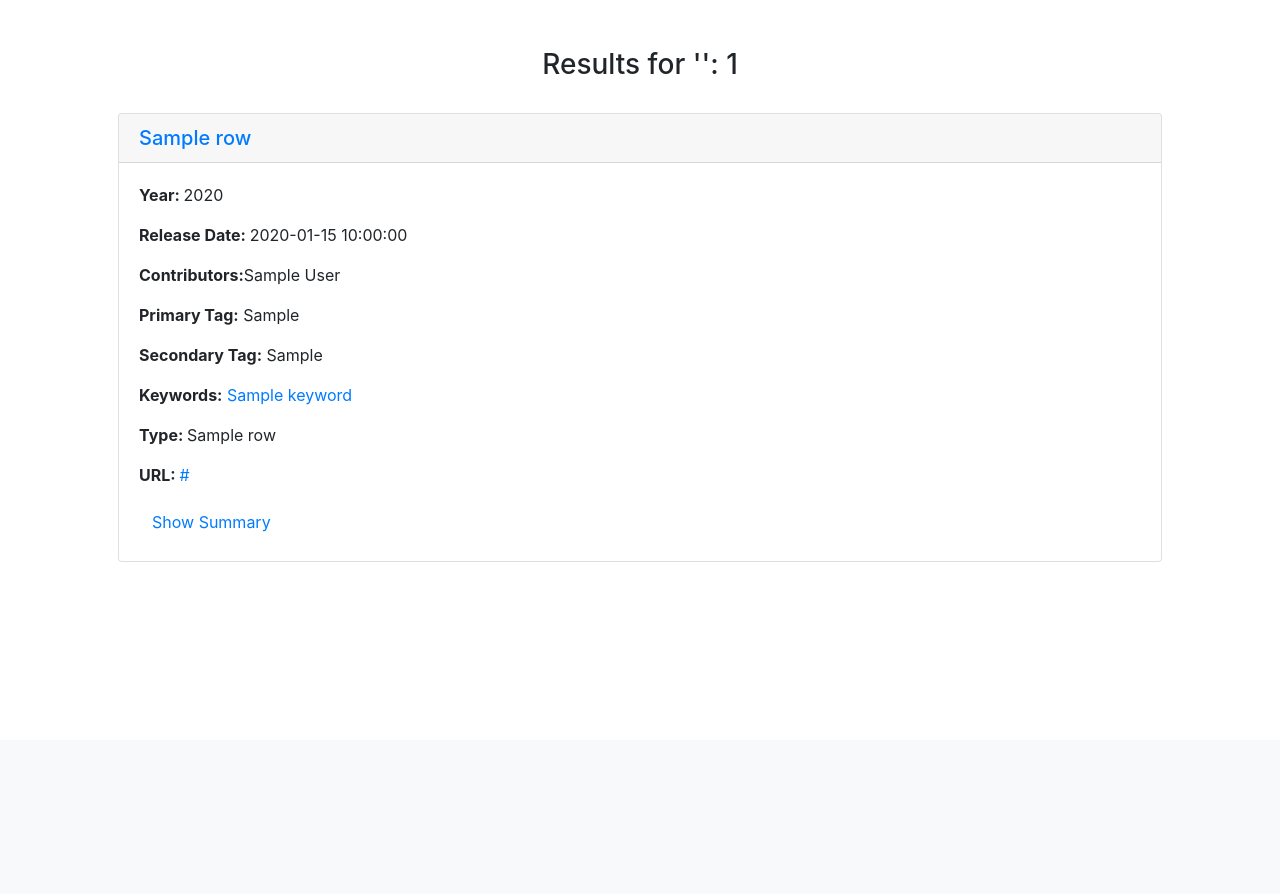
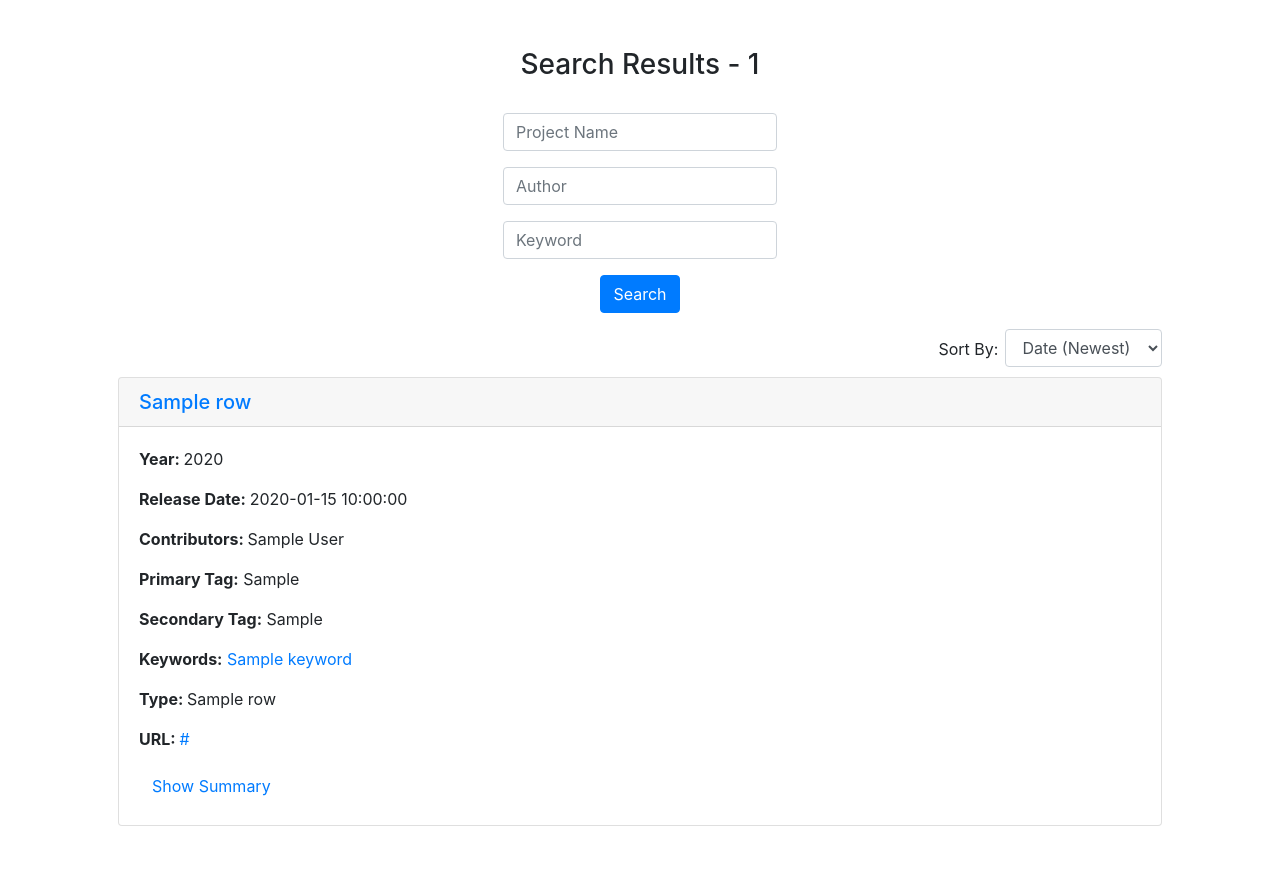
Before and after one commit to 17736581/csart-database, a Python web app: template templates/project_results.html in a window 1280 px wide. Shown: the part 60-954 px from the top of the page. Before the commit the page ends 622 px from the top, so only its background shows below. Run offline with Jinja, Linux system fonts and the light colour scheme; the template is opened without the code that fills it: most values are stand-ins (such as "Sample title", 1, 10 or a date in 2020); some libraries are stand-ins or nearby versions.

Commit message:
updated project search to include authors field. Improved queries and project results page

```diff
--- a/templates/project_results.html
+++ b/templates/project_results.html
@@ -9,7 +9,7 @@
                 $(this).find("span:last").remove();
             });
 
-            $('.btn').click(function() {
+            $('.btn btn-link shadow-none').click(function() {
                 var text = $(this).text()
                 if(text === 'Hide Summary'){
                     $(this).html('Show Summary');
@@ -35,6 +35,64 @@
                     more_authors.show();
                 }
             });
+
+            const cardDeck = document.querySelector('.project_container')
+            const cards = Array.from(cardDeck.querySelectorAll('.card'));
+
+            function sortCardsByYearAsc() {
+                cards.sort((cardA, cardB) => {
+                  const yearA = parseInt(cardA.querySelector('.card-year').textContent);
+                  const yearB = parseInt(cardB.querySelector('.card-year').textContent);
+                  return yearA - yearB;
+                });
+                cardDeck.innerHTML = '';
+                cards.forEach(card => cardDeck.appendChild(card));
+            }
+
+            function sortCardsByYearDesc() {
+                cards.sort((cardA, cardB) => {
+                  const yearA = parseInt(cardA.querySelector('.card-year').textContent);
+                  const yearB = parseInt(cardB.querySelector('.card-year').textContent);
+                  return yearB - yearA;
+                });
+                cardDeck.innerHTML = '';
+                cards.forEach(card => cardDeck.appendChild(card));
+            }
+
+            function sortCardsByNameAsc() {
+                cards.sort((cardA, cardB) => {
+                    const nameA = cardA.querySelector('.card-header').textContent.toLowerCase();
+                    const nameB = cardB.querySelector('.card-header').textContent.toLowerCase();
+                    return nameA.localeCompare(nameB);
+                });
+                cardDeck.innerHTML = '';
+                cards.forEach(card => cardDeck.appendChild(card));
+            }
+
+            function sortCardsByNameDesc() {
+                cards.sort((cardA, cardB) => {
+                    const nameA = cardA.querySelector('.card-header').textContent.toLowerCase();
+                    const nameB = cardB.querySelector('.card-header').textContent.toLowerCase();
+                    return nameB.localeCompare(nameA);
+                });
+                cardDeck.innerHTML = '';
+                cards.forEach(card => cardDeck.appendChild(card));
+            }
+
+            const sortSelect = document.getElementById('sort_results');
+
+            sortSelect.addEventListener('change', () => {
+                const selectedValue = sortSelect.value;
+                if (selectedValue === "Date (Newest)") {
+                    sortCardsByYearDesc();
+                } else if (selectedValue === "Date (Oldest)") {
+                    sortCardsByYearAsc();
+                } else if (selectedValue === "Ascending") {
+                    sortCardsByNameAsc();
+                } else if (selectedValue === "Descending") {
+                    sortCardsByNameDesc();
+                }
+            })
         });
     </script>
 {% endblock %}
@@ -46,17 +104,55 @@
 {% block main %}
 
 <div>
-    <h3>Results for '{{search['project_name']}}': {{ projects|length }}</h3>
-    <br>
+    <h3>Search Results - {{ projects|length }}</h3>
 </div>
+<br>
 
+<form action="/projects" method="post">
+    <div class="d-flex justify-content-center">
+        <div class="form-group">
+            <input class="form-control" name="project_name" type="text" placeholder="Project Name" value="{{ search['project_name'] }}">
+        </div>
+    </div>
+    <div class="d-flex justify-content-center">
+        <div class="form-group">
+            <input class="form-control" name="author" type="text" placeholder="Author" value="{{ search['author'] }}">
+        </div>
+    </div>
+    <div class="d-flex justify-content-center">
+        <div class="form-group">
+            <input class="form-control" name="keyword" type="text" placeholder="Keyword" value="{{ search['keyword'] }}">
+        </div>
+    </div>
+    <div class="d-flex justify-content-center">
+        <div class="form-group">
+            <button class="btn btn-primary" type="submit">Search</button>
+        </div>
+    </div>
+</form>
+
+<div style="width: 30%; float: right; text-align: center">
+    <select class="form-control" name="sort_results" id="sort_results" style="float: right; width: 50%">
+        <option value="Date (Newest)">Date (Newest)</option>
+        <option value="Date (Oldest)">Date (Oldest)</option>
+        <option value="Ascending">Ascending</option>
+        <option value="Descending">Descending</option>
+    </select>
+    <label for="sort_results" style="float: right; padding-right: 7px; padding-top: 8px;">Sort By:</label>
+</div>
+<br>
+<br>
+
+<div class="project_container">
 {% for row in projects %}
-<div class="project_container">
-    <div class="card" style="text-align:left;">
+    <div class="card" style="text-align:left; margin-bottom: 20px;">
         <h5 class="card-header"><a href="/projects/{{ row['project_id'] }}">{{ row["project_name"] }}</a></h5>
         <div class="card-body">
             {% if row['year'] %}
-                <p><b>Year: </b>{{ row['year'] }}</p>
+                <p>
+                    <b>Year: </b>
+                    <span class="card-year">{{ row['year'] }}</span>
+                </p>
             {% endif %}
 
             {% if row['release_date'] != '' %}
@@ -65,10 +161,10 @@
                 <p><b>Dates: </b>{{ row['start_date'] }} - {{ row['end_date'] }}</p>
             {% endif %}
             {% if row['author_names']|length < 400 %}
-                <p class="card-text"><b>Contributors:</b>{{ row["author_names"] }}</p>
+                <p class="card-text"><b>Contributors: </b>{{ row["author_names"] }}</p>
             {% else %}
                 <p class="card-text">
-                    <b>Contributors:</b>
+                    <b>Contributors: </b>
                     {{ row["author_names"][:400] }}<span id="points">...</span><span class="more_authors" id="more_authors" style="display: none;">{{ row["author_names"][400:] }}</span>
                     <br>
                     <a class="author_btn">
@@ -93,13 +189,11 @@
                 </p>
             {% endif %}
 
-            {% if row["k_project_id"] %}
+            {% if row["keyword_names"] != [''] %}
                 <p><b>Keywords:</b>
                     <span class="keyword_container">
-                        {% for keyword in keywords %}
-                            {% if keyword['project_id'] == row['project_id'] %}
-                                <a href="/keywords/{{ keyword['keyword_name'] }}">{{ keyword['keyword_name'] }}</a><span id="comma">,</span>
-                            {% endif %}
+                        {% for keyword in row['keyword_names'] %}
+                            <a href="/keywords/{{ keyword }}">{{ keyword }}</a><span id="comma">,</span>
                         {% endfor %}
                     </span>
                 </p>
@@ -123,9 +217,8 @@
             {% endif %}
         </div>
     </div>
-    <br>
+{% endfor %}
 </div>
-{% endfor %}
 
 
 {% endblock %}
--- a/templates/project_search.html
+++ b/templates/project_search.html
@@ -16,6 +16,11 @@
         </div>
         <div class="d-flex justify-content-center">
             <div class="form-group">
+                <input class="form-control" name="author" type="text" placeholder="Author">
+            </div>
+        </div>
+        <div class="d-flex justify-content-center">
+            <div class="form-group">
                 <input class="form-control" name="keyword" type="text" placeholder="Keyword">
             </div>
         </div>
```
Also changed, not shown: application.py (+73 -67 lines).
